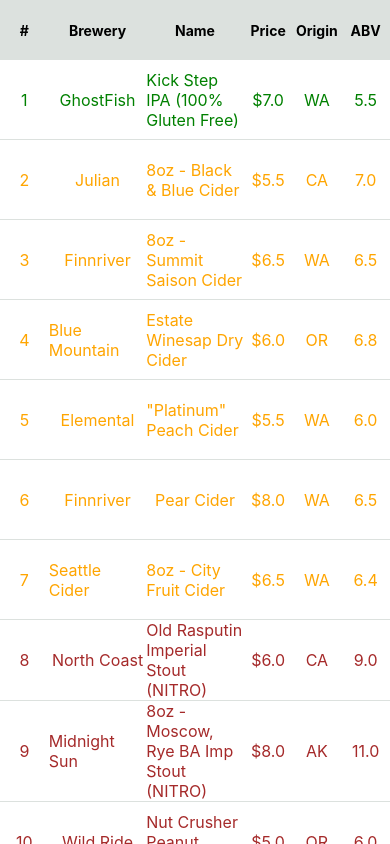
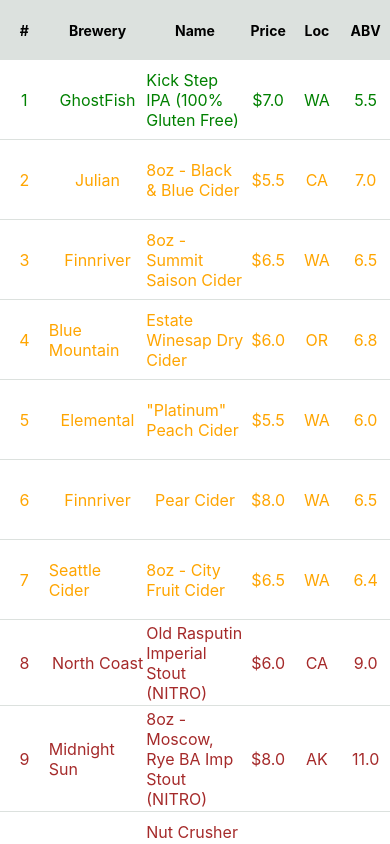
Before and after one commit to andybangs/ChucksTaplist, a React Native app: screen / in a window 390 px wide. Built offline with nearby package versions, Linux system fonts and the light colour scheme.

Commit message:
add back-to-top button

```diff
--- a/App.js
+++ b/App.js
@@ -1,21 +1,56 @@
 import React from 'react';
-import { StatusBar, StyleSheet, View } from 'react-native';
-import Taplist from './components/Taplist';
-import { colors } from './constants';
+import { FlatList, StatusBar, StyleSheet, View } from 'react-native';
+import ActionButton from './components/ActionButton';
+import TaplistHeader from './components/TaplistHeader';
+import TaplistItemRow from './components/TaplistItemRow';
+import { EXAMPLE_TAPLIST, colors } from './constants';
 
-const App = () => (
-  <View style={styles.container}>
-    <StatusBar hidden />
-    <Taplist />
-  </View>
-);
+const SCROLL_THRESHOLD = 150;
+
+export default class App extends React.Component {
+  constructor(props) {
+    super(props);
+
+    this.state = { scrollY: 0 };
+  }
+
+  onScroll = ev => {
+    const { y } = ev.nativeEvent.contentOffset;
+
+    if (this.state.scrollY < SCROLL_THRESHOLD || y < SCROLL_THRESHOLD) {
+      this.setState({ scrollY: y });
+    }
+  };
+
+  onPress = () => {
+    this.taplist.scrollToOffset({ x: 0, y: 0, animated: true });
+  };
+
+  render() {
+    const { scrollY } = this.state;
+
+    return (
+      <View style={styles.container}>
+        <StatusBar hidden />
+        <FlatList
+          data={EXAMPLE_TAPLIST.data}
+          ListHeaderComponent={TaplistHeader}
+          renderItem={props => <TaplistItemRow {...props} />}
+          keyExtractor={item => item.tap}
+          onScroll={this.onScroll}
+          initialNumToRender={9}
+          ref={ref => (this.taplist = ref)}
+        />
+        {scrollY > SCROLL_THRESHOLD && <ActionButton onPress={this.onPress} />}
+      </View>
+    );
+  }
+}
 
 const styles = StyleSheet.create({
   container: {
     flex: 1,
-    flexDirection: 'row',
+    flexDirection: 'column',
     backgroundColor: colors.lightgray
   }
 });
-
-export default App;
--- /dev/null
+++ b/components/ActionButton.js
@@ -0,0 +1,78 @@
+import React from 'react';
+import PropTypes from 'prop-types';
+import {
+  Animated,
+  Easing,
+  StyleSheet,
+  Text,
+  TouchableWithoutFeedback
+} from 'react-native';
+import { colors } from '../constants';
+
+export default class ActionButton extends React.Component {
+  componentWillMount() {
+    this.animatedOpacity = new Animated.Value(0);
+    this.animatedScale = new Animated.Value(1);
+  }
+
+  componentDidMount() {
+    Animated.timing(this.animatedOpacity, {
+      toValue: 1,
+      duration: 300,
+      easing: Easing.ease
+    }).start();
+  }
+
+  onPressIn = () => {
+    Animated.spring(this.animatedScale, { toValue: 0.9 }).start();
+  };
+
+  onPressOut = () => {
+    Animated.spring(this.animatedScale, { toValue: 1 }).start();
+    this.props.onPress();
+  };
+
+  render() {
+    const animatedStyle = {
+      opacity: this.animatedOpacity,
+      transform: [{ scale: this.animatedScale }]
+    };
+
+    return (
+      <TouchableWithoutFeedback
+        onPressIn={this.onPressIn}
+        onPressOut={this.onPressOut}
+      >
+        <Animated.View style={[styles.container, animatedStyle]}>
+          <Text style={styles.text}>▲</Text>
+        </Animated.View>
+      </TouchableWithoutFeedback>
+    );
+  }
+}
+
+ActionButton.propTypes = {
+  onPress: PropTypes.func.isRequired
+};
+
+const styles = StyleSheet.create({
+  container: {
+    alignItems: 'center',
+    justifyContent: 'center',
+    position: 'absolute',
+    width: 56,
+    height: 56,
+    bottom: 40,
+    right: 30,
+    borderRadius: 28,
+    backgroundColor: colors.teal,
+    shadowColor: colors.black,
+    shadowOffset: { width: 0, height: 3 },
+    shadowOpacity: 0.5,
+    shadowRadius: 3
+  },
+  text: {
+    fontSize: 24,
+    color: colors.white
+  }
+});
--- a/components/Taplist.js
+++ /dev/null
@@ -1,16 +0,0 @@
-import React from 'react';
-import { FlatList } from 'react-native';
-import TaplistHeader from './TaplistHeader';
-import TaplistItemRow from './TaplistItemRow';
-import { EXAMPLE_TAPLIST } from '../constants';
-
-const Taplist = () => (
-  <FlatList
-    data={EXAMPLE_TAPLIST.data}
-    ListHeaderComponent={TaplistHeader}
-    renderItem={TaplistItemRow}
-    keyExtractor={item => item.tap}
-  />
-);
-
-export default Taplist;
--- a/components/TaplistHeader.js
+++ b/components/TaplistHeader.js
@@ -8,7 +8,7 @@
     <TaplistHeaderColumn title="Brewery" flex={2} />
     <TaplistHeaderColumn title="Name" flex={2} />
     <TaplistHeaderColumn title="Price" />
-    <TaplistHeaderColumn title="Origin" />
+    <TaplistHeaderColumn title="Loc" />
     <TaplistHeaderColumn title="ABV" />
   </View>
 );
--- a/components/TaplistItemRow.js
+++ b/components/TaplistItemRow.js
@@ -4,7 +4,9 @@
 import TaplistItemColumn from './TaplistItemColumn';
 import { colors } from '../constants';
 
-const TaplistItem = ({ item, separators }) => {
+export default class TaplistItem extends React.PureComponent {
+  render() {
+    const { item, separators } = this.props;
     const bevType = item.class.split(' ')[1];
 
     return (
@@ -23,7 +25,8 @@
         </View>
       </TouchableHighlight>
     );
-};
+  }
+}
 
 TaplistItem.propTypes = {
   item: PropTypes.object.isRequired,
@@ -37,10 +40,10 @@
     flexDirection: 'row',
     alignItems: 'center',
     justifyContent: 'space-around',
+    paddingTop: 2.5,
+    paddingBottom: 2.5,
     backgroundColor: colors.white,
     borderBottomColor: colors.lightgray,
     borderBottomWidth: 1
   }
 });
-
-export default TaplistItem;
--- a/constants.js
+++ b/constants.js
@@ -1,10 +1,12 @@
 export const colors = {
+  black: '#000',
   blue: 'blue',
   brown: 'brown',
   green: 'green',
   lightgray: '#dce1de',
   orange: 'orange',
   purple: 'purple',
+  teal: '#028090',
   white: '#fff'
 };
 
```
Also changed, not shown: 1 other file (tests, documents, lock files or other folders). Lines whose indentation alone changed are shown as unchanged.
